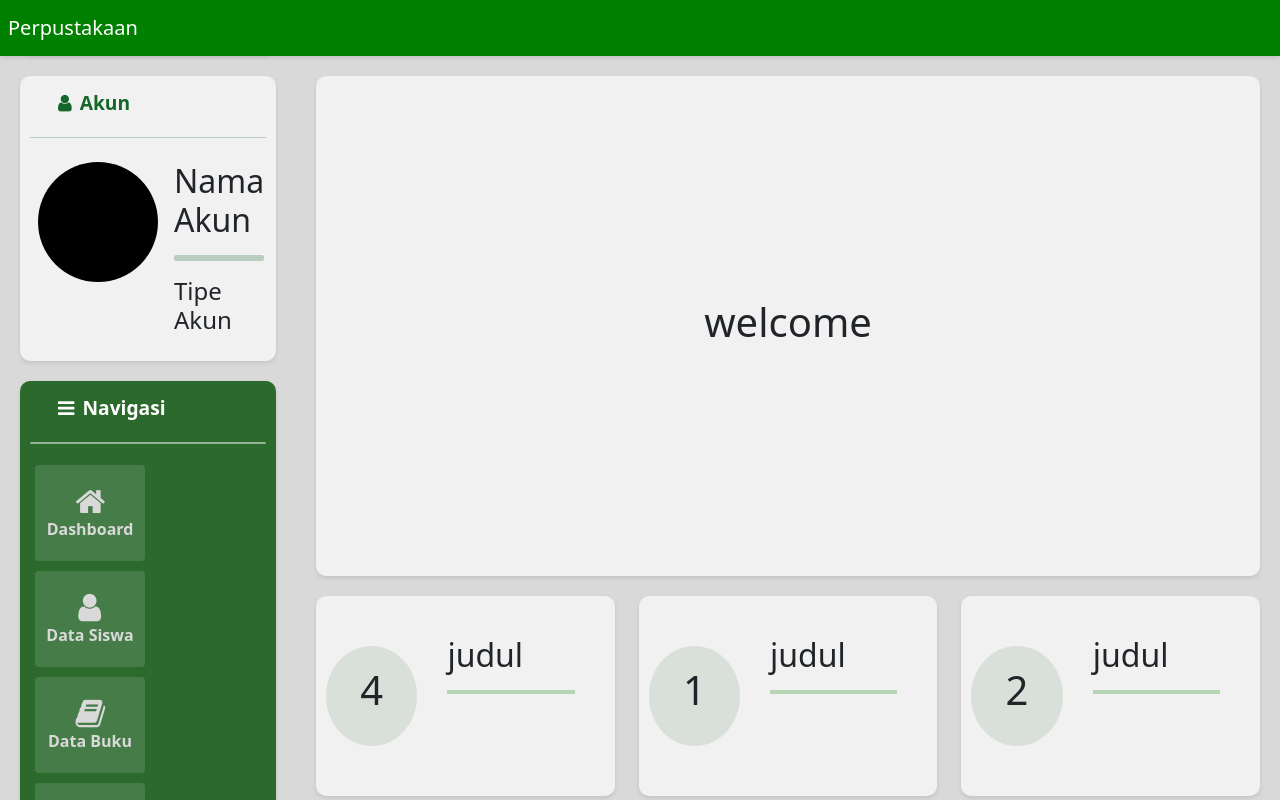
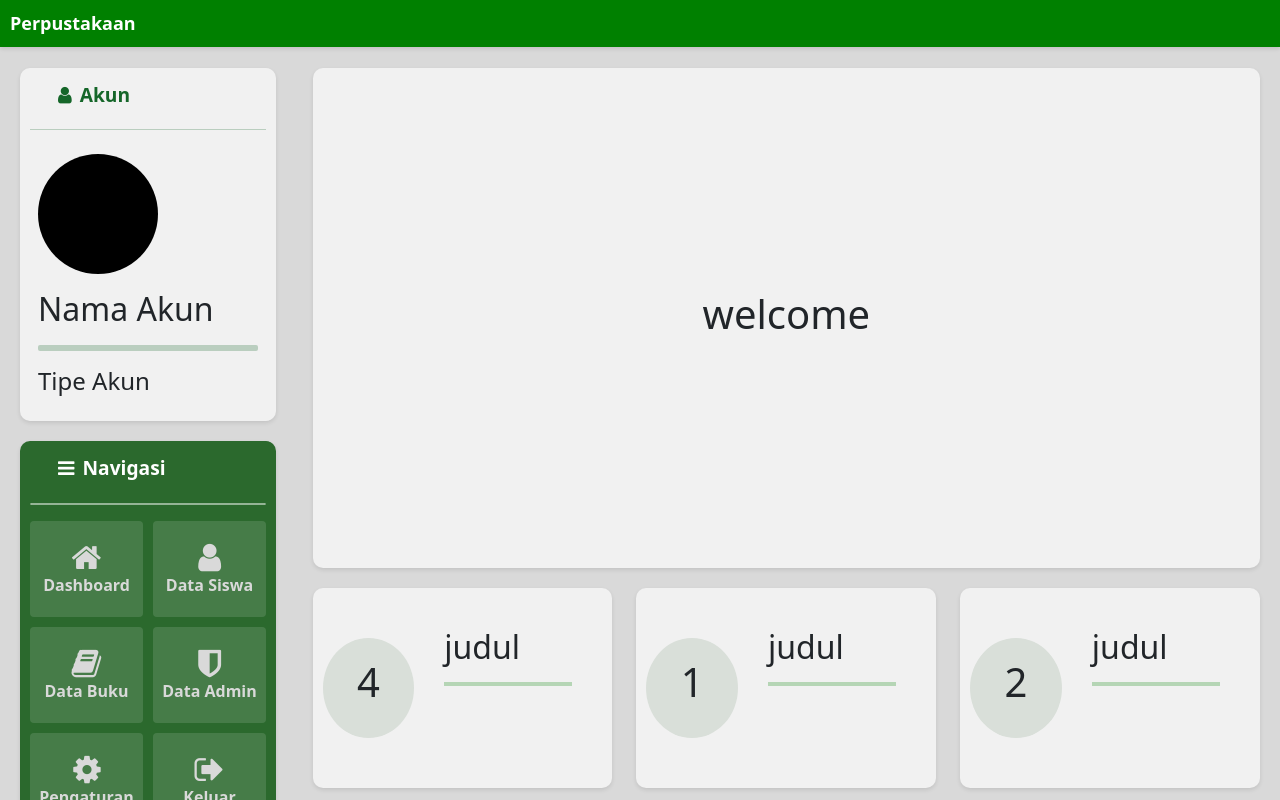
Before and after one commit to rizalalfadlil/perpustakaan, a React (Create React App) app: page / in a window 1280 px wide. Shown: the top 800 px of the page. Built offline with nearby package versions, Linux system fonts and the light colour scheme.

Commit message:
lebih responsif lagi

```diff
--- a/src/components/Navbar.js
+++ b/src/components/Navbar.js
@@ -5,11 +5,10 @@ import { Nav } from 'react-bootstrap';
 function Navbar() {
   return (
     <>
-    <Nav className="navbar navbar-expand-lg navbar-dark custom-navbar p-2" sticky="top">
-        <a className="navbar-brand" href="#">Perpustakaan</a>
-        <div className="justify-content-end">
-        </div>
-    </Nav>
+    <div className='custom-navbar position-fixed'>
+      <b>Perpustakaan</b>
+    </div>
+    <div className='custom-navbar'></div>
     </>
   );
 }
--- a/src/components/Sidebar.js
+++ b/src/components/Sidebar.js
@@ -5,9 +5,12 @@ import { AccountInfo } from './sidebar/accountinfo';
 import { Navigation } from './sidebar/Navigation';
 export const Sidebar = () => {
     return (
-        <div className='sb'>
+        <>
+        <div className='sb sb-fixed d-none d-md-block mt-5'>
             <AccountInfo/>
             <Navigation/>
         </div>
+        <div className='sb d-none d-md-block'/>
+        </>
     )
 }
--- a/src/components/data buku/menu.js
+++ b/src/components/data buku/menu.js
@@ -8,9 +8,11 @@ export function Menu(){
         <div className="box menu-box">
             <div className="box-title"><i className="fa fa-bars m-2"/>Menu</div>
             <hr/>
+            <div className="menu-container">
             <a className="green1" href={`${currentURL}/edit`}><i className="fa fa-pencil m-2"/>Edit terpilih</a>
             <a className="green2" href="#"><i className="fa fa-eraser m-2"/>Hapus terpilih</a>
             <a className="green3" href={`${currentURL}/edit`}><i className="fa fa-plus m-2"/>Tambah</a>
+            </div>
         </div>
     )
 }
--- a/src/components/mainpage.js
+++ b/src/components/mainpage.js
@@ -15,31 +15,52 @@ import Navbar from "./Navbar";
 import { Sidebar } from "./Sidebar";
 import { SettingsPage } from "./settings";
 import { Row, Col } from "react-bootstrap";
+function is404Page() {
+    const validRoutes = [
+      '/',
+      '/buku',
+      '/siswa',
+      '/admin',
+      '/buku/:id',
+      '/siswa/:id',
+      '/buku/:id/edit',
+      '/siswa/:id/edit',
+      '/settings',
+      '/login',
+    ];
+
+    const currentPath = window.location.pathname;
+    const is404 = !validRoutes.some(route => {
+      // Gunakan metode .match() untuk mencocokkan rute yang valid dengan rute saat ini
+      return new RegExp(`^${route.replace(/:[a-zA-Z]+/g, '[a-zA-Z0-9-]+')}$`).test(currentPath);
+    });
+
+    return is404;
+  }
+
   export const Mainpage = () => {
+    const isLoginPage = window.location.pathname === '/login';
+    const is404 = is404Page();
+
+    if (isLoginPage || is404) {
+      return <RoutePage />;
+    } else {
       return (
-        <>
-          {isLoginPage() ? (
-            <RoutePage />
-          ) : (
         <Frame>
           <RoutePage />
         </Frame>
-          )}
-        </>
       );
     }
-function isLoginPage() {
-    return window.location.pathname === '/login';
   }
+
 function Frame(props){
     return(
 <>
         <div className='content'>
-        <ScrollUp/>
         <Navbar className="nb"/>
           <div className="box-container">
           <Sidebar/>
-          <div className="main">
+          <div className="main mt-5">
             {props.children}
         </div>
           </div>
@@ -66,40 +87,46 @@ const Dashboard = () =>{
 const DataBuku = () =>{
     return(
        <>
-       <div className="box-container">
-        <div className="half">
+       <Row>
+        <Col xl={4}>
             <BookInfo/>
             <Menu/>
-        </div>
+        </Col>
+        <Col>
         <BookList/>
-       </div>
+        </Col>
+       </Row>
        </>
     )
 }
 const DataSiswa = () =>{
     return(
        <>
-       <div className="box-container">
-        <div className="half">
+       <Row>
+        <Col  xl={4}>
             <InfoSiswa/>
             <DaftarPinjam/>
             <Menu/>
-        </div>
+        </Col>
+        <Col>
         <ListSiswa/>
-       </div>
+        </Col>
+       </Row>
        </>
     )
 }
 const DataAdmin = () =>{
     return(
        <>
-       <div className="box-container">
-        <div className="half">
+       <Row>
+        <Col  xl={4}>
             <InfoAdmin/>
             <Menu/>
-        </div>
+        </Col>
+        <Col>
         <ListAdmin/>
-       </div>
+        </Col>
+       </Row>
        </>
     )
 }
--- /dev/null
+++ b/src/components/mainpage/notFound.js
@@ -0,0 +1,24 @@
+import React from 'react';
+import { Link } from 'react-router-dom'; // Jika menggunakan React Router
+import { Button, Container, Row, Col } from 'react-bootstrap';
+
+function NotFound404() {
+  return (
+    <Container className="text-center">
+      <Row className="justify-content-center align-items-center" style={{ height: '80vh' }}>
+        <Col>
+          <h1 className="display-4">404 - Halaman Tidak Ditemukan</h1>
+          <p className="lead">Oops, sepertinya Anda tersesat.</p>
+          <span role="img" aria-label="Confused Face" style={{ fontSize: '100px' }}>
+            😕
+          </span>
+          <p>
+            <a href='/' className="btn btn-outline-success mt-3">Kembali ke Beranda</a>
+          </p>
+        </Col>
+      </Row>
+    </Container>
+  );
+}
+
+export default NotFound404;
--- a/src/components/routes.js
+++ b/src/components/routes.js
@@ -1,5 +1,6 @@
 import { BrowserRouter, Routes, Route } from "react-router-dom";
 import { DataBuku, Dashboard, DataSiswa, DataAdmin, Settings } from "./mainpage";
+import NotFound404 from "./mainpage/notFound";
 import { BookEditPage } from "./crud/editPage";
 import { SiswaEditPage } from "./crud/editPage";
 import { LoginPage } from "./loginPage";
@@ -10,12 +11,15 @@ export const RoutePage = () => {
                 <Route exact path="/" Component={Dashboard}/>
                 <Route path="/buku" Component={DataBuku}/>
                 <Route path="/siswa" Component={DataSiswa}/>
+                <Route path="/buku/:id" Component={DataBuku}/>
+                <Route path="/siswa/:id" Component={DataSiswa}/>
                 <Route path="/admin" Component={DataAdmin}/>
 
-                <Route path="/buku/edit" Component={BookEditPage}/>
-                <Route path="/siswa/edit" Component={SiswaEditPage}/>
+                <Route path="/buku/:id/edit" Component={BookEditPage}/>
+                <Route path="/siswa/:id/edit" Component={SiswaEditPage}/>
                 <Route path="/settings" Component={Settings}/>
                 <Route path="/login" Component={LoginPage}/>
+                <Route path="*" Component={NotFound404}/>
             </Routes>
         </BrowserRouter>
     )
--- a/src/components/sidebar/Navigation.js
+++ b/src/components/sidebar/Navigation.js
@@ -7,14 +7,19 @@ export const Navigation = () =>{
     return(
         <div className='box box-dark navigation'>
             <b className='box-title-dark'><i className='fa fa-bars m-2'/>Navigasi<hr/></b>
-            <div className='flex-wrap nav-menu'>
-            <a href='/'><i className="fa fa-home m-2 xl"/><br/>Dashboard</a>
-            <a href='/siswa'><i className="fa fa-user m-2"/><br/>Data Siswa</a>
-            <a href='/buku'><i className="fa fa-book m-2"/><br/>Data Buku</a>
-            <a href='/admin'><i className="fa fa-shield m-2"/><br/>Data Admin</a>
-            <a href='/settings'><i className="fa fa-cog m-2"/><br/>Pengaturan</a>
-            <a href='/login'><i className="fa fa-sign-out m-2"/><br/>Keluar</a>
+            <div className='nav-menu'>
+            <MenuItem location='/' icon='home' title='Dashboard' />
+            <MenuItem location='/siswa' icon='user' title='Data Siswa' />
+            <MenuItem location='/buku' icon='book' title='Data Buku' />
+            <MenuItem location='/admin' icon='shield' title='Data Admin' />
+            <MenuItem location='/settings' icon='cog' title='Pengaturan' />
+            <MenuItem location='/login' icon='sign-out' title='Keluar' />
             </div>
         </div>
     )
 }
+const MenuItem = (props) =>{
+    return (
+        <a href={props.location}><i className={`fa fa-${props.icon} m-2 xl`}/><br/>{props.title}</a>
+    )
+}
--- a/src/components/sidebar/accountinfo.js
+++ b/src/components/sidebar/accountinfo.js
@@ -1,21 +1,22 @@
 import 'bootstrap/dist/css/bootstrap.min.css'; // Import CSS Bootstrap
 import '../../css/style.css';
 import 'font-awesome/css/font-awesome.min.css';
+import { Row, Col } from 'react-bootstrap';
 
 export const AccountInfo = () =>{
     return(
         <div className='box accountinfo'>
             <b className='box-title'><i className='fa fa-user m-2'/>Akun<hr/></b>
-            <div className='box-container'>
-                <div>
+            <Row>
+                <Col>
                     <div className='acImg m-2'/>
-                </div>
-                <div className='account-table m-2'>
+                </Col>
+                <Col className='account-table account-table-text m-2 d-none d-xl-block'>
                     <h2>Nama Akun</h2>
                     <hr/>
                     <h4>Tipe Akun</h4>
-                </div>
-            </div>
+                </Col>
+            </Row>
         </div>
     )
 }
--- a/src/css/style.css
+++ b/src/css/style.css
@@ -35,8 +35,12 @@
     width: 20%;
 }
 .custom-navbar {
+    width: 100%;
     background-color: var(--color-one);
     color: var(--theme-one);
+    z-index: 3;
+    font-size: large;
+    padding: 10px;
     box-shadow: 0 2px 4px rgba(0, 0, 0, 0.1);
 }
   .sb{
@@ -45,6 +49,9 @@
     height: 100%;
     display: block;
     z-index: 2;
+}
+.sb-fixed{
+    position: fixed;
 }
 html{
     background-color: var(--theme-two);
@@ -105,7 +112,14 @@ html{
 .account-table{
     width: 100%;
     height: 80%;
+    white-space: nowrap;
 }
+.account-table-text h2{ /* Lebar elemen anak 100% dari lebar parent */
+
+    @media (max-width: 500px) {
+      display: none; /* Ketika lebar parent kurang dari 500px, elemen anak mengecil menjadi 50% */
+    }
+  }
 .photo{
     width: 50%;
     padding: 10px;
@@ -122,14 +136,19 @@ html{
 }
 /* Navigation */
 .navigation{
-    height: 500px;
+    height: auto;
+}
+.navigation .nav-menu{
+    display: grid;
+    grid-template-columns: repeat(auto-fill, minmax(100px, 1fr));
+    grid-auto-flow: dense;
+    row-gap: 10px;
+    column-gap: 10px;
 }
 .navigation .nav-menu a{
     text-align: center;
     background-color: var(--theme-four);
-    width: 110px;
     padding:20px 0px;
-    margin: 5px;
     color: var(--theme-two);
     text-decoration: none;
     border-radius: 4px;
@@ -144,9 +163,14 @@ html{
 /*main page */
 .main{
     margin: 20px;
+    height: auto;
     width: 75%;
-    height: auto;
 }
+@media (max-width: 768px) {
+    .main {
+      width: 100%; /* Lebar 50% ketika layar lebih besar dari 768px (misalnya, layar tablet) */
+    }
+  }
 .welcome{
     height: 500px;
     display: flex;
@@ -236,7 +260,7 @@ tr :hover{
 }
 .gambar-buku{
     background-color: var(--theme-seven);
-    width: 40%;
+    width: 150px;
     margin: 10px;
     height: 200px;
 }
@@ -277,12 +301,26 @@ tr :hover{
 .menu-box{
     height: auto;
 }
+.menu-container{
+    display: grid;
+    grid-template-columns: repeat(3, minmax(100px, 1fr));
+    grid-auto-flow: dense;
+}
+@media (min-width:1200px) {
+    .menu-container{
+        grid-template-columns: repeat(1, minmax(100px, 1fr));
+    }
+}
+@media (max-width:760px) {
+    .menu-container{
+        grid-template-columns: repeat(1, minmax(100px, 1fr));
+    }
+}
 .menu-box a{
     font-weight: bold;
     display: block;
     border: none;
     padding: 10px;
-    width: auto;
     border-radius: 5px;
     margin: 5px;
     text-decoration: none;
@@ -376,5 +414,9 @@ tr :hover{
 .solid{
     background-color: var(--color-one);
     width: 100%;
-    height: f;
 }
+.login-row{
+    height: 100vh;
+    margin: 0;
+    box-sizing: border-box;
+}
```
Also changed, not shown: src/components/loginPage.js (+18 -5 lines), 2 other files (tests, documents, lock files or other folders). Lines whose indentation alone changed are shown as unchanged.
